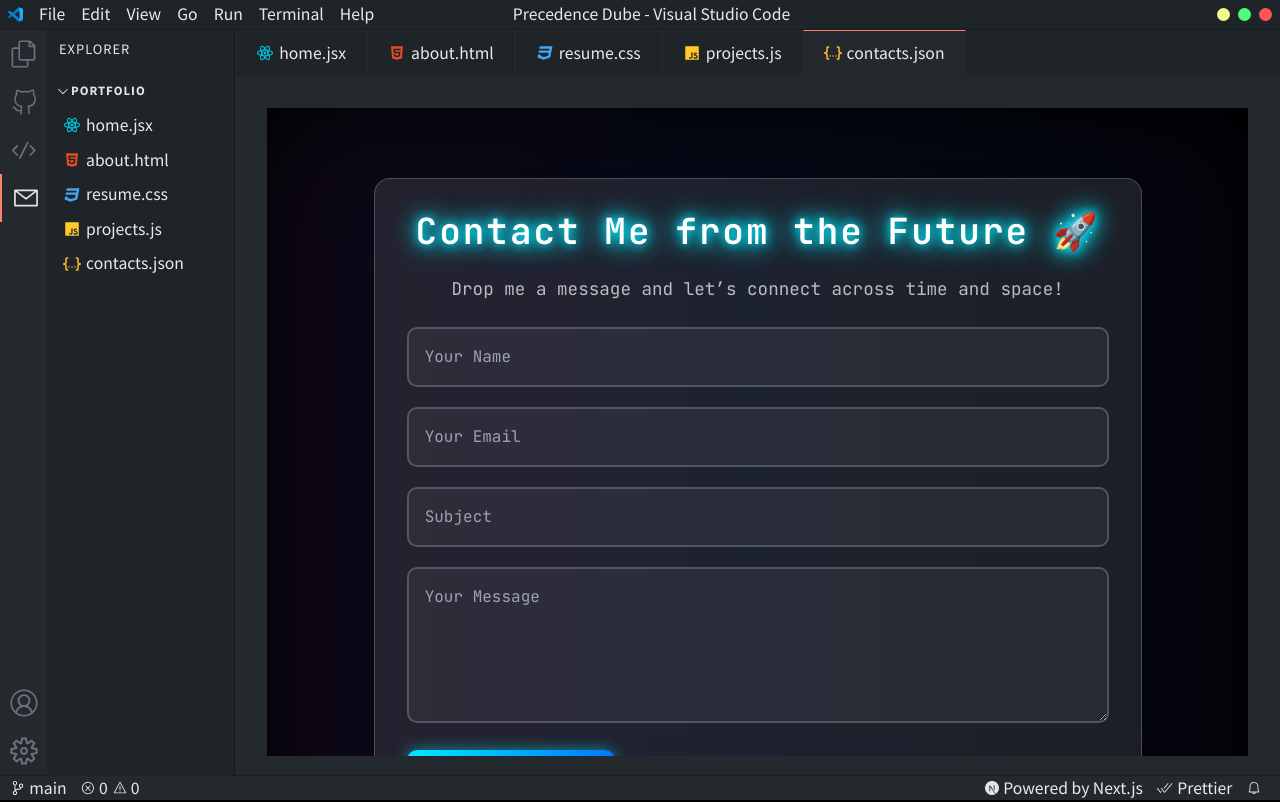
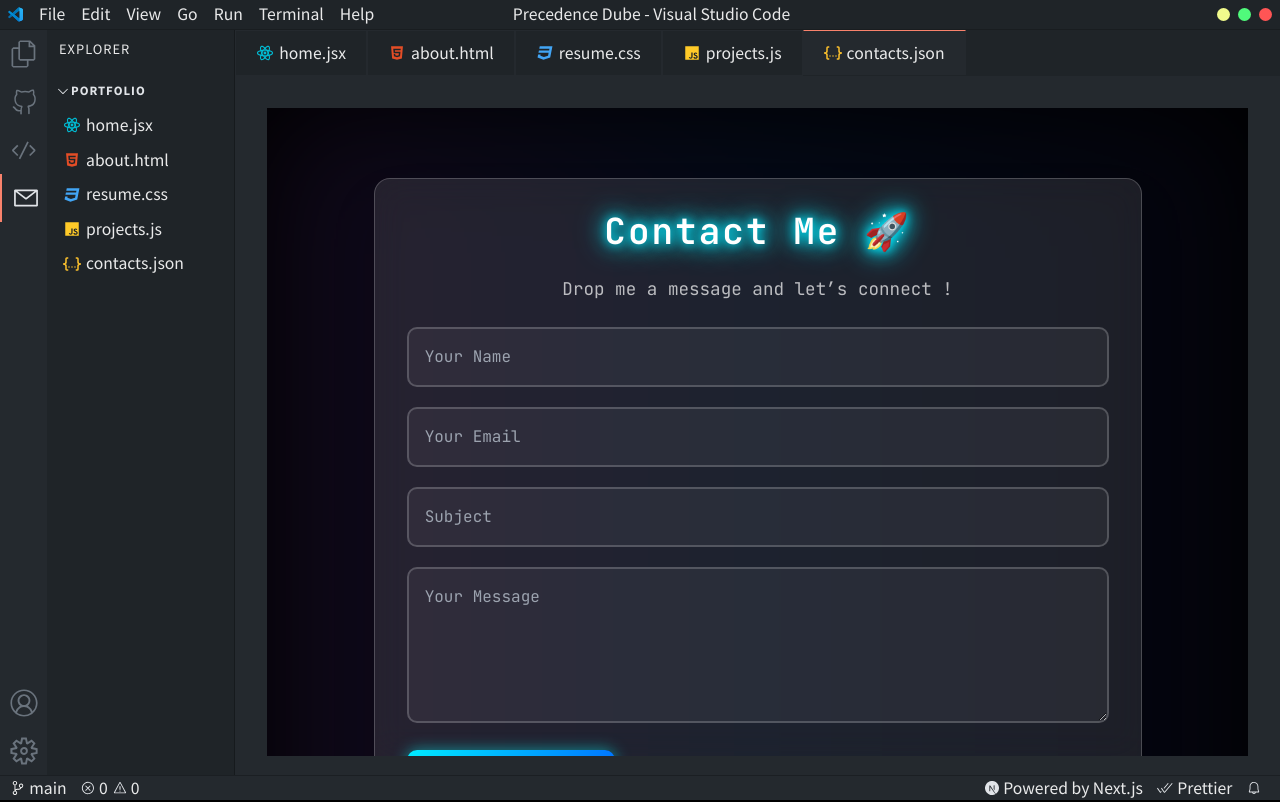
Before and after one commit to Ziexman/SaasZman, a Next.js app: page /contact in a window 1280 px wide. Built offline with nearby package versions, Linux system fonts and the light colour scheme.

Commit message:
Update page.tsx

```diff
--- a/app/contact/page.tsx
+++ b/app/contact/page.tsx
@@ -46,11 +46,11 @@ const Contact = () => {
 
       <div className="relative z-10 max-w-3xl w-full p-8 backdrop-blur-lg bg-white/10 rounded-2xl shadow-2xl border border-white/20">
         <h1 className="text-4xl font-extrabold text-center mb-6 neon-text">
-          Contact Me from the Future 🚀
+          Contact Me  🚀
         </h1>
 
         <p className="text-center text-white/70 mb-6">
-          Drop me a message and let’s connect across time and space!
+          Drop me a message and let’s connect !
         </p>
 
         <form onSubmit={submitForm} className="space-y-5">
@@ -108,7 +108,7 @@ const Contact = () => {
             transition={{ duration: 0.5 }}
             className="text-center mt-5 text-green-400"
           >
-            ✅ Your message has been sent to the future! 🌌
+            ✅ Your message has been sent successfully! 🌌
           </motion.div>
         )}
       </div>
```
